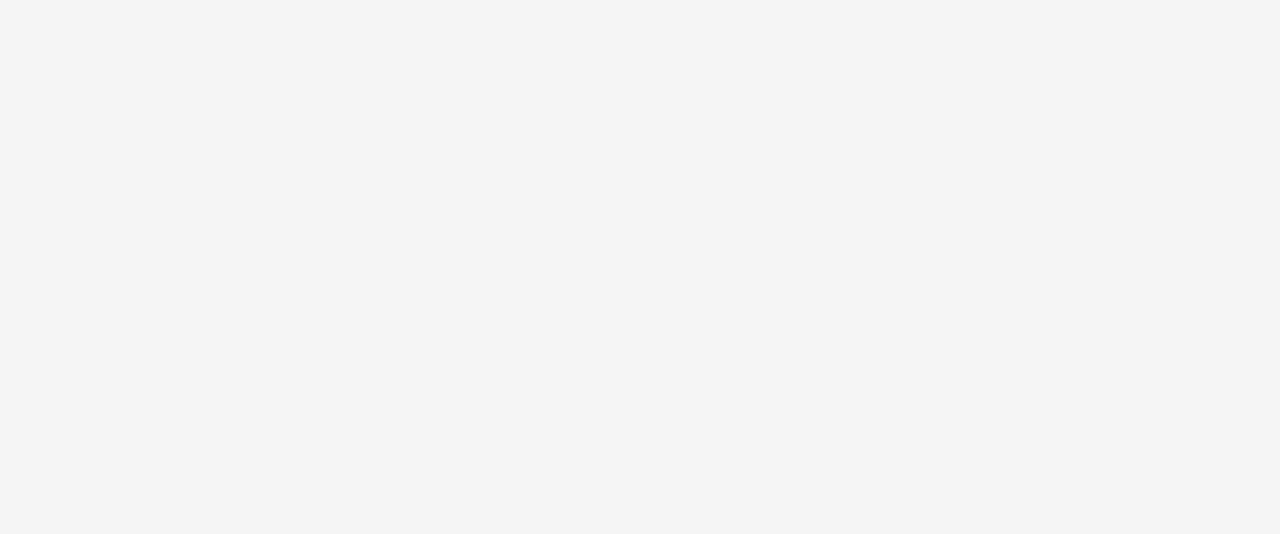
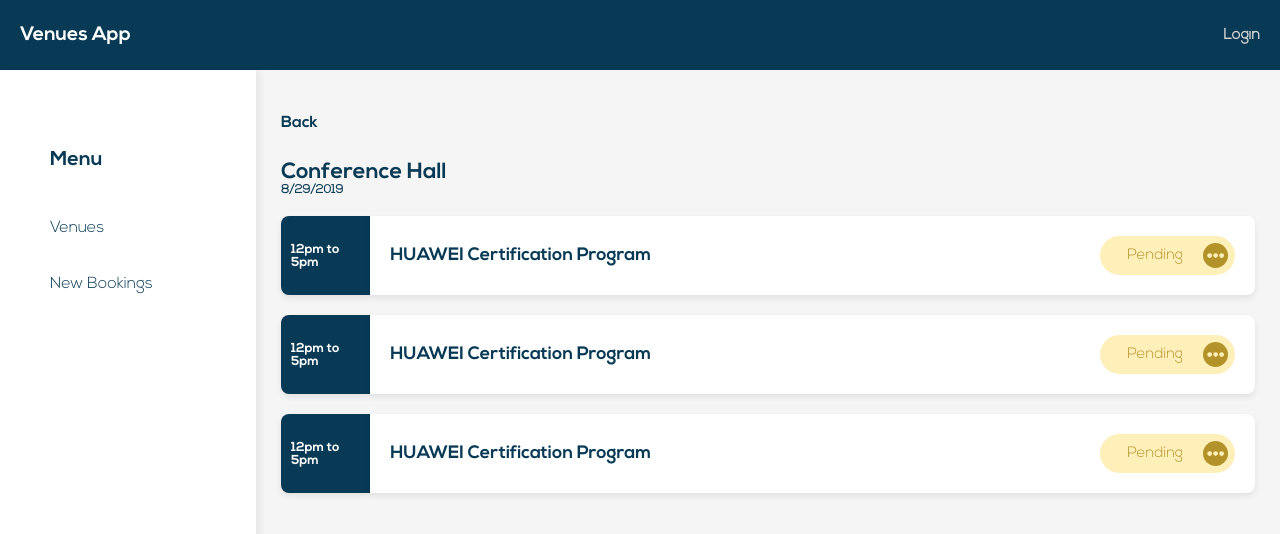
Before and after one commit to timzprof/Venue-FrontEnd, a React (Create React App) app: page /bookings in a window 1280 px wide. Shown: the top 534 px of the page. Built offline with nearby package versions, Linux system fonts and the light colour scheme.

Commit message:
created the bookings page

```diff
--- a/src/App.js
+++ b/src/App.js
@@ -5,6 +5,7 @@
 import ViewVenue from './Pages/viewVenue/viewVenue';
 import DatePicker from './Pages/DatePicker/DatePicker';
 import NewBookings from './Pages/newBookings/newBookings';
+import ViewBookings from './Pages/viewBookings/viewBookings';
 
 
 class App extends Component {
@@ -16,6 +17,7 @@
           <Route path="/venue/:id" component={ViewVenue} />
           <Route path="/date-picker" component={DatePicker} />
           <Route path="/new-bookings" component={NewBookings} />
+          <Route path="/bookings" component={ViewBookings} />
         </Switch>
     );
   }
--- a/src/Pages/DatePicker/DatePicker.js
+++ b/src/Pages/DatePicker/DatePicker.js
@@ -5,9 +5,10 @@
 import { NavLink } from 'react-router-dom'
 import Button from '../../components/UI/button/button'
 import EventShelf from '../../components/eventShelf/eventShelf'
+import { withRouter } from 'react-router-dom'
 
 
-const DatePicker = () => {
+const DatePicker = ({ history }) => {
     return (
         <div>
             <PageLayout>
@@ -26,7 +27,9 @@
                         <EventShelf/>
                         {/* Bookings */}
                     </div>
-                    <Button text="View Bookings" style={{
+                    <Button onClick={() => {
+                        history.push("/bookings")
+                    }} text="View Bookings" style={{
                         color: '#fff',
                         backgroundColor: '#083a55',
                         marginTop: '20px'
@@ -36,4 +39,4 @@
     )
 }
 
-export default DatePicker
+export default withRouter(DatePicker)
--- /dev/null
+++ b/src/Pages/viewBookings/viewBookings.js
@@ -0,0 +1,30 @@
+import React from 'react'
+import styles from './viewBookings.module.css'
+import PageLayout from '../../components/pageLayout/pageLayout'
+import {NavLink} from 'react-router-dom'
+import Booking from '../../components/UI/booking/booking'
+
+
+const ViewBookings = () => {
+    return (
+        <PageLayout>
+            <div className={styles.subHeader}>
+                        <NavLink to="/" className={styles.backLink}>Back</NavLink>
+                    </div>
+                    <h2 className={styles.venueHeader}>
+                        {/* {targetVenue.name} */}
+                        Conference Hall
+                        <span className={styles.Date}>
+                            {new Date().toLocaleDateString()}
+                        </span>
+                    </h2>
+                    <div className={styles.BookingList}>
+                        <Booking approved/>
+                        <Booking approved/>
+                        <Booking approved/>
+                    </div>
+        </PageLayout>
+    )
+}
+
+export default ViewBookings
--- /dev/null
+++ b/src/Pages/viewBookings/viewBookings.module.css
@@ -0,0 +1,33 @@
+.subHeader{
+    /* width: 100%; */
+    margin: 20px 0 30px 0;
+    display: flex;
+    align-items: center;
+    justify-content: space-between;
+}
+
+
+.backLink{
+    color: #083a55;
+    font-family: 'Nexa-bold';
+}
+
+.venueHeader{
+    font-family: 'Nexa-bold';
+    font-size: 22px;
+    color: #083a55;
+    margin-bottom: 10px;
+}
+
+.Date{
+    font-family: "Nexa-light";
+    font-size: 12px;
+    /* margin-left: 20px; */
+    display: block;
+}
+
+.BookingList{
+    width: 100%;
+    margin-top: 20px;
+    min-height: 70vh;
+}
--- a/src/components/navigation/sideBar/sideBar.js
+++ b/src/components/navigation/sideBar/sideBar.js
@@ -4,12 +4,17 @@
 
 const SideBar = ({ open, setOpen }) => {
     let sideBarClasses = [styles.SideBar]
+    let backdropClasses = [styles.backdrop]
     if(open){
         sideBarClasses = [styles.SideBar, styles.open]
+        backdropClasses = [styles.backdrop, styles.backdropOpen]
     }else{
         sideBarClasses = [styles.SideBar]
+        backdropClasses = [styles.backdrop]
     }
     return (
+        <React.Fragment>
+         <div onClick={() => setOpen(false)} className={backdropClasses.join(' ')}></div>
         <div className={sideBarClasses.join(' ')}>
             <h2 className={styles.SideBarHeader}>Menu</h2>
             <div className={styles.LinkGroup}>
@@ -17,6 +22,7 @@
                 <NavItem path="/new-bookings"  exact text="New Bookings"/>
             </div>
         </div>
+        </React.Fragment>
     )
 }
 
--- a/src/components/navigation/sideBar/sideBar.module.css
+++ b/src/components/navigation/sideBar/sideBar.module.css
@@ -45,11 +45,32 @@
         opacity: 0;
     }
 
+
     .open{
         opacity: 1;
         transform: translateX(0);
         box-shadow: 4px 0 8px #00000010;
     }
+
+    .backdrop{
+        height: 100%;
+        width: 100%;
+        top: 0;
+        left: 0;
+        background-color: #00000050;
+        position: absolute;
+        z-index: 1500;
+        display: none;
+        opacity: 0;
+        transition: all 0.3s ease-in-out;
+    }
+
+    .backdropOpen{
+        display: block;
+        opacity: 1;
+    }
+
+
 }
 
 
```
